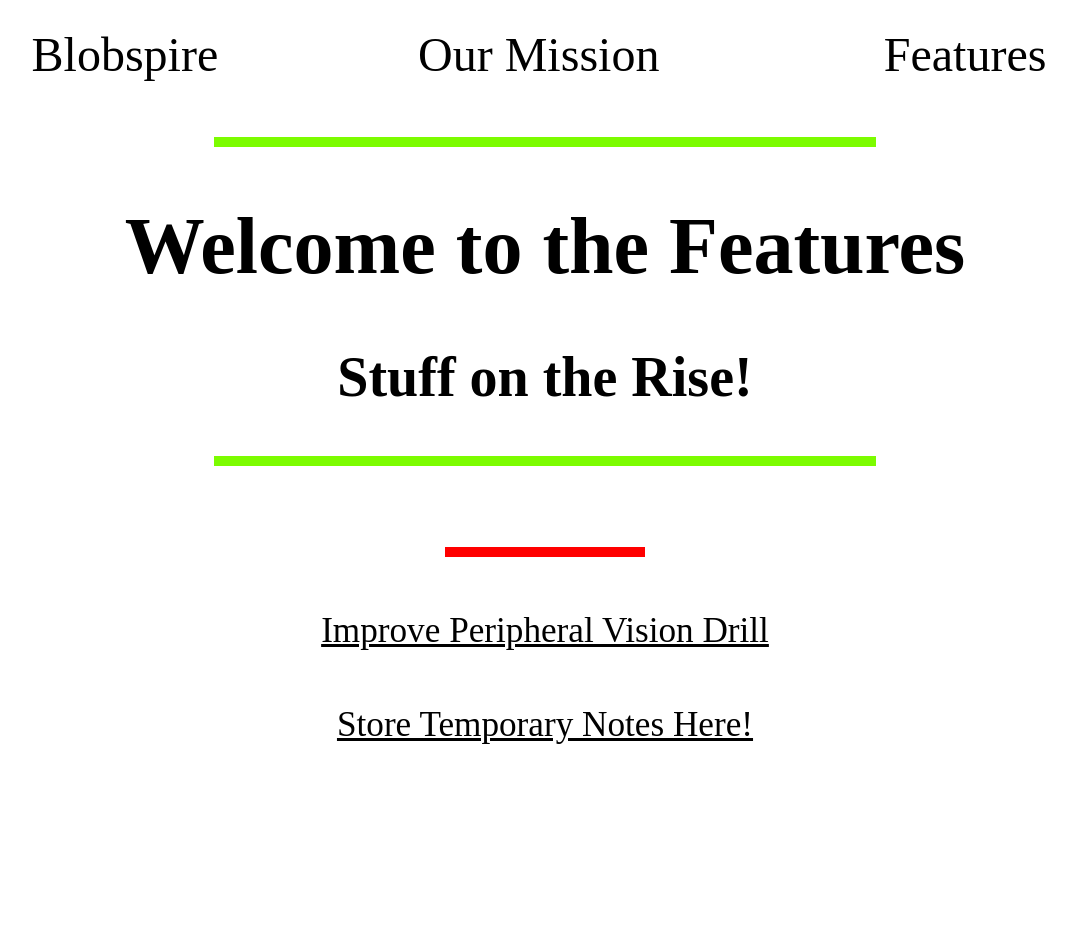
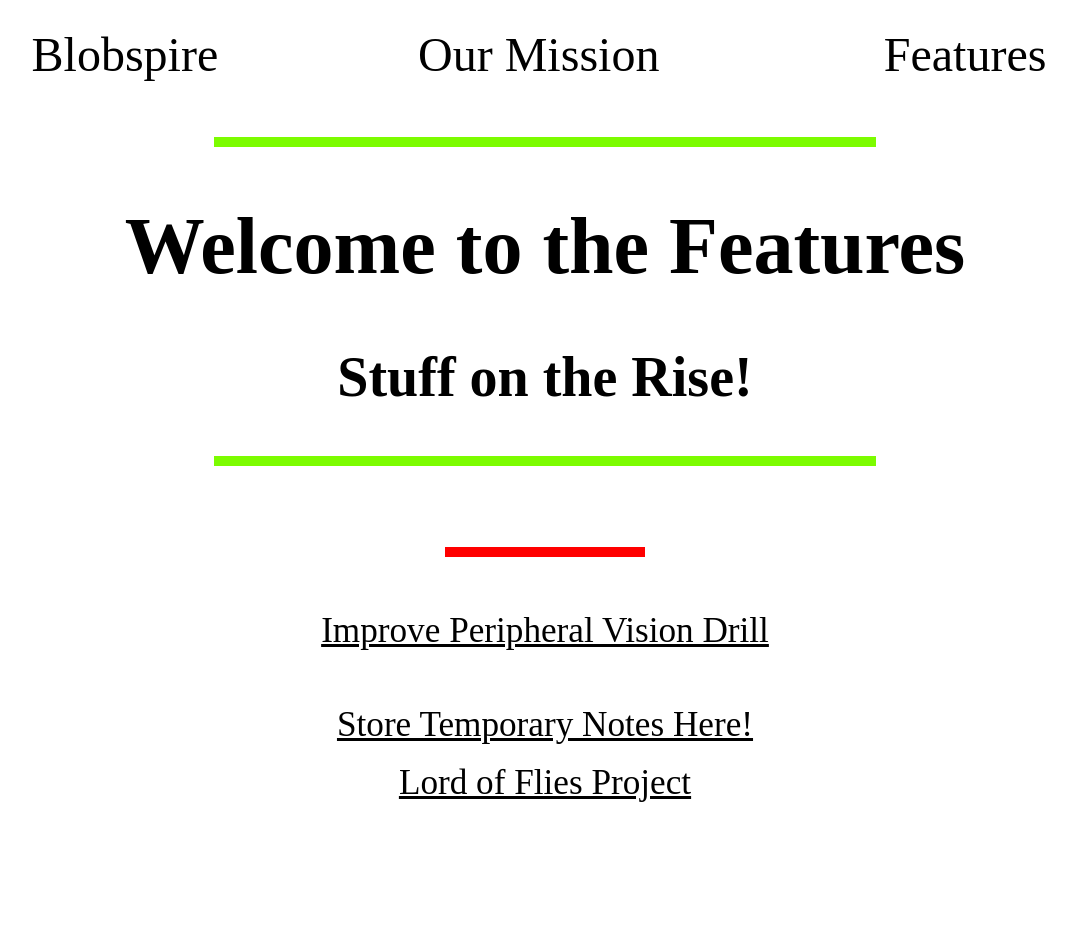
Before and after one commit to blobspire/blobspire.github.io, a Jekyll site: the page features/index.html, which Jekyll copies as it is, in a window 1280 px wide. Shown: the whole page, without its empty margins (95-1171 px from the left). Built offline with Jekyll 4.4.1, drawn with Linux system fonts in a browser that asks for light colours; before the commit the page ends 900 px from its top, so only the background shows below that.

Commit message:
add in link for lof in features

```diff
--- a/features/index.html
+++ b/features/index.html
@@ -131,9 +131,9 @@ li a.active {
 <br>
 <br>
 
-<!-- <a id="featureOption" href="https://blobspire.github.io/features/peripheralvisiondrill">Clicker</a>
+<a id="featureOption" href="https://blobspire.github.io/features/lof">Lord of Flies Project</a>
 <br>
-<br> -->
+<br>
 
 </div>
 
```
